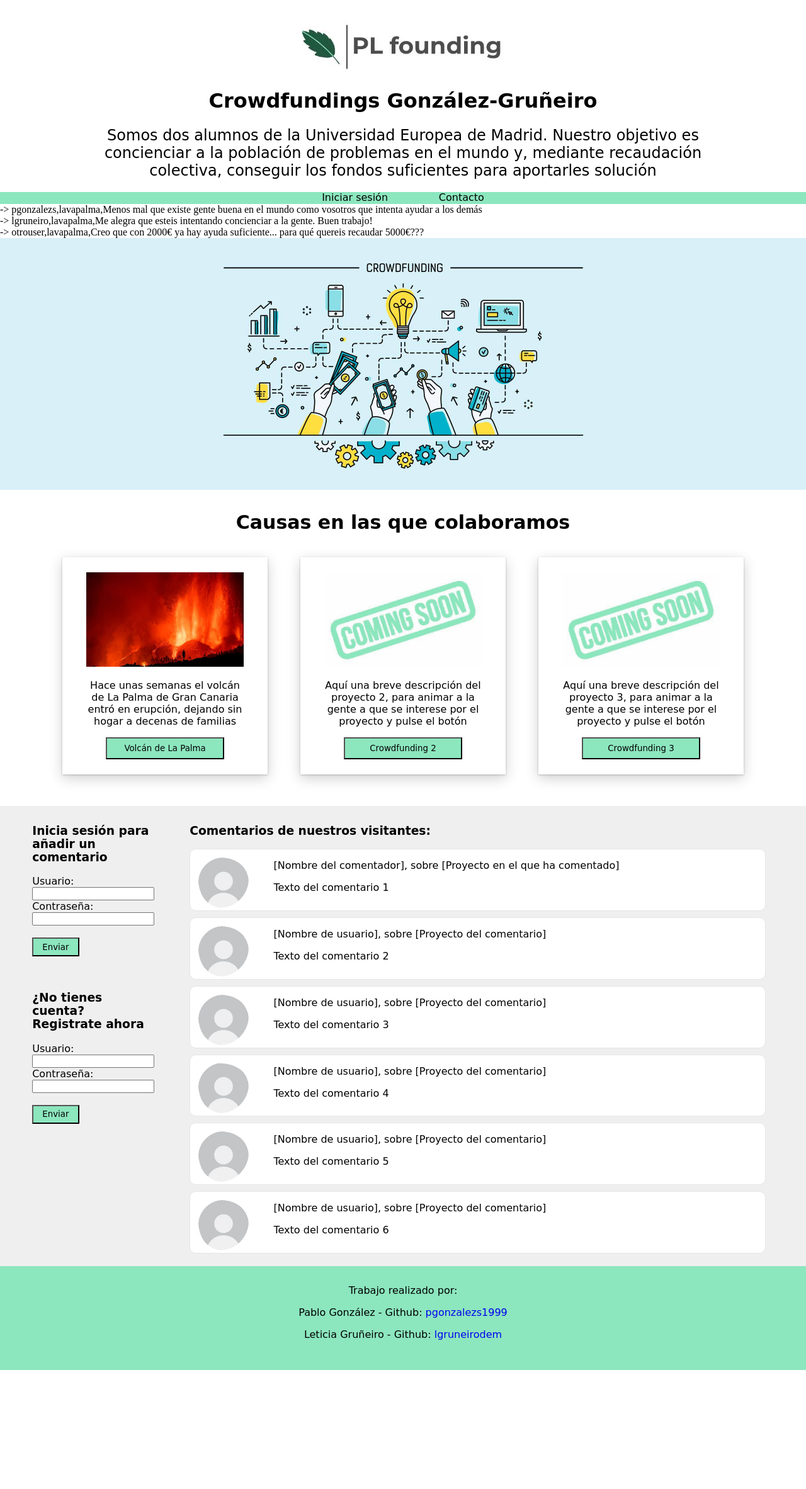
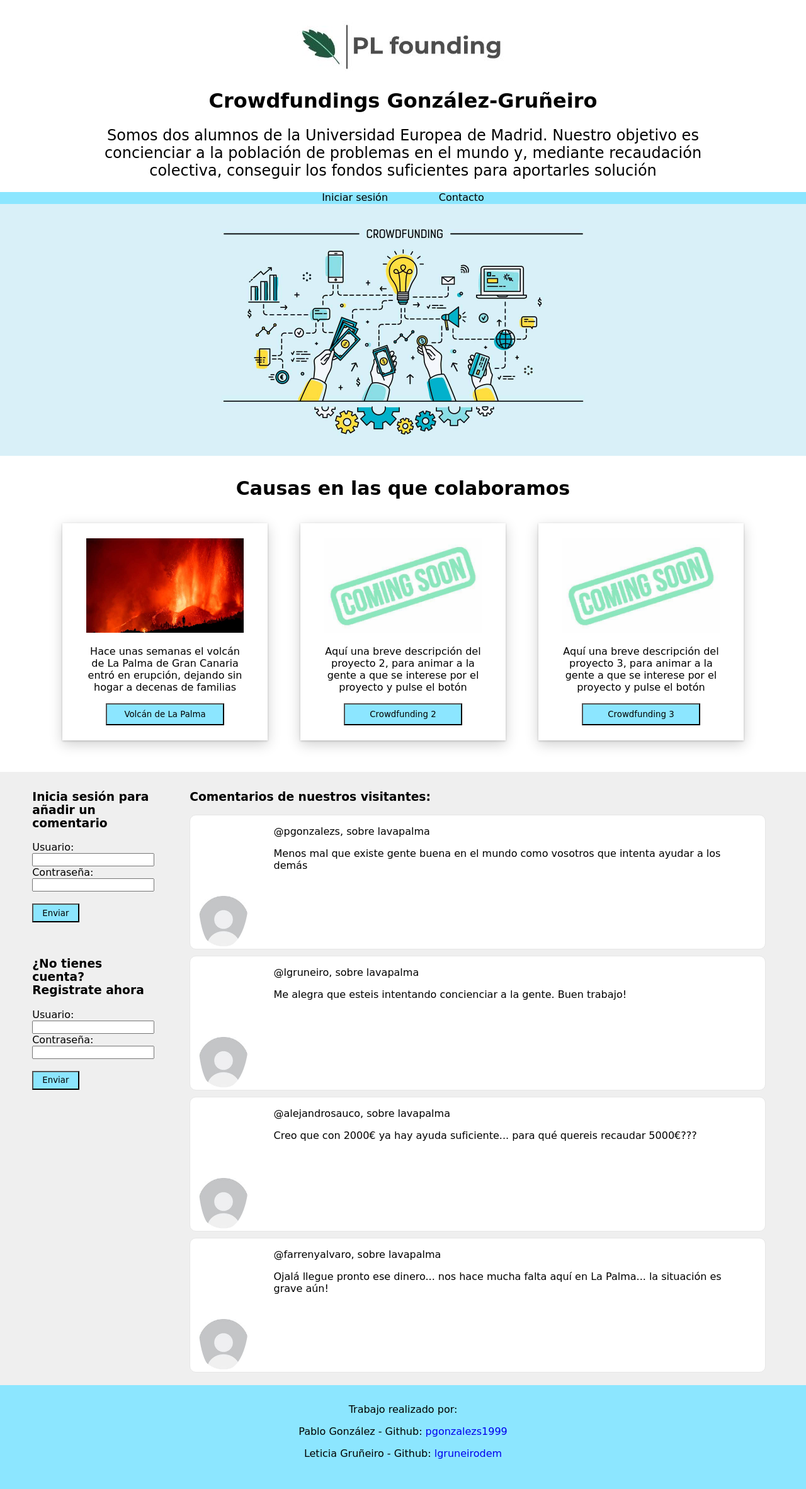
Before and after one commit to pgonzalezs1999/Web_de_crowdfunding, a PHP site: page /Pablo/ in a window 1280 px wide. Shown: the whole page at 63% size. Before the commit the page ends 2176 px from the top, so only its background shows below. Run offline with PHP 8.4, Linux system fonts and the light colour scheme; some libraries are stand-ins or nearby versions; some web fonts are replaced.

Commit message:
Se muestran los comentarios

```diff
--- a/crowdfunding_lp/css/styleIndex.css
+++ b/crowdfunding_lp/css/styleIndex.css
@@ -1,6 +1,6 @@
 :root
 {
-    --nuestroColor: rgb(140, 230, 190);
+    --nuestroColor: rgb(140, 230, 255);
     --segundoColor: #def1f8;
 }
 
@@ -179,7 +179,7 @@ h2
 {
     width: 80px;
     padding-left: 1vw;
-    padding-top: 1vw;
+    padding-top: 10vw;
     border-radius: 100%;
 }
 
--- a/crowdfunding_lp/database/comentarios.csv
+++ b/crowdfunding_lp/database/comentarios.csv
@@ -1,3 +1,4 @@
 pgonzalezs,lavapalma,Menos mal que existe gente buena en el mundo como vosotros que intenta ayudar a los demás
 lgruneiro,lavapalma,Me alegra que esteis intentando concienciar a la gente. Buen trabajo!
-otrouser,lavapalma,Creo que con 2000€ ya hay ayuda suficiente... para qué quereis recaudar 5000€???
+alejandrosauco,lavapalma,Creo que con 2000€ ya hay ayuda suficiente... para qué quereis recaudar 5000€???
+farrenyalvaro, lavapalma, Ojalá llegue pronto ese dinero... nos hace mucha falta aquí en La Palma... la situación es grave aún!
--- a/crowdfunding_lp/index.php
+++ b/crowdfunding_lp/index.php
@@ -26,14 +26,6 @@
     </nav>
 </header>
 <body>
-    <?php
-        $comentarios = fopen("database/comentarios.csv", "r") or exit("No se pudo abrir el archivo");
-        while(!feof($comentarios))
-        {
-            echo "-> ".fgets($comentarios)."<br/>";
-        }
-        fclose($comentarios);
-    ?>
     <img src="images/index-banner.jpg" class="banner">
     <h3 class="tituloProyectos">Causas en las que colaboramos</h3>
     <div class="proyectos">
@@ -75,60 +67,26 @@
         </section>
         <section class="comentarios">
             <h3>Comentarios de nuestros visitantes:</h3>
-            <div class="comentario">
-                <div class="columna_foto">
-                    <img class="foto_comentador" src="images/default-profile.jpg">
-                </div>
-                <div class="columna_comentario">
-                    <p>[Nombre del comentador], sobre [Proyecto en el que ha comentado]</p>
-                    <p>Texto del comentario 1</p>
-                </div>
-            </div>
-            <div class="comentario">
-                <div class="columna_foto">
-                    <img class="foto_comentador" src="images/default-profile.jpg">
-                </div>
-                <div class="columna_comentario">
-                    <p>[Nombre de usuario], sobre [Proyecto del comentario]</p>
-                    <p>Texto del comentario 2</p>
-                </div>
-            </div>
-            <div class="comentario">
-                <div class="columna_foto">
-                    <img class="foto_comentador" src="images/default-profile.jpg">
-                </div>
-                <div class="columna_comentario">
-                    <p>[Nombre de usuario], sobre [Proyecto del comentario]</p>
-                    <p>Texto del comentario 3</p>
-                </div>
-            </div>
-            <div class="comentario">
-                <div class="columna_foto">
-                    <img class="foto_comentador" src="images/default-profile.jpg">
-                </div>
-                <div class="columna_comentario">
-                    <p>[Nombre de usuario], sobre [Proyecto del comentario]</p>
-                    <p>Texto del comentario 4</p>
-                </div>
-            </div>
-            <div class="comentario">
-                <div class="columna_foto">
-                    <img class="foto_comentador" src="images/default-profile.jpg">
-                </div>
-                <div class="columna_comentario">
-                    <p>[Nombre de usuario], sobre [Proyecto del comentario]</p>
-                    <p>Texto del comentario 5</p>
-                </div>
-            </div>
-            <div class="comentario">
-                <div class="columna_foto">
-                    <img class="foto_comentador" src="images/default-profile.jpg">
-                </div>
-                <div class="columna_comentario">
-                    <p>[Nombre de usuario], sobre [Proyecto del comentario]</p>
-                    <p>Texto del comentario 6</p>
-                </div>
-            </div>
+            <?php
+                if (($comentarios = fopen("database/comentarios.csv", "r")) !== FALSE)
+                {
+                    $numLinea = 1;
+                    while (($arrayLinea = fgetcsv($comentarios, 1000, ",")) !== FALSE)
+                    {
+                        echo "<div class=\"comentario\">
+                                <div class=\"columna_foto\">
+                                    <img class=\"foto_comentador\" src=\"images/default-profile.jpg\">
+                                </div>
+                                <div class=\"columna_comentario\">
+                                    <p>@".$arrayLinea[0].", sobre ".$arrayLinea[1]."</p>
+                                    <p>".$arrayLinea[2]."</p>
+                                </div>
+                              </div>";
+                        $numLinea++;
+                    }
+                    fclose($comentarios);
+                }
+            ?>
         </section>
     </div>
 </body>
```
Also changed, not shown: crowdfunding_lp/js/comentarios.js (added, +16 -0 lines).
